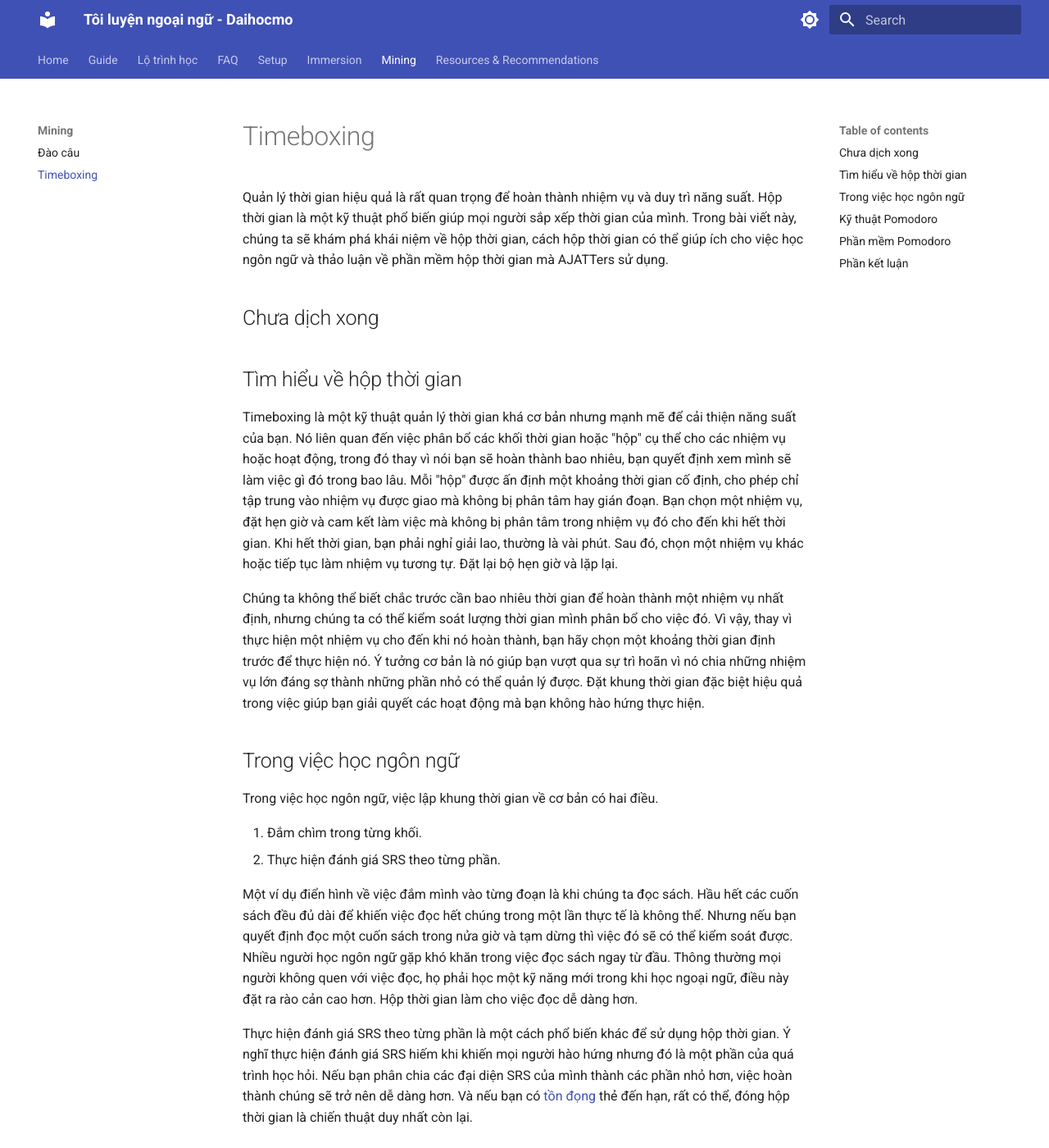
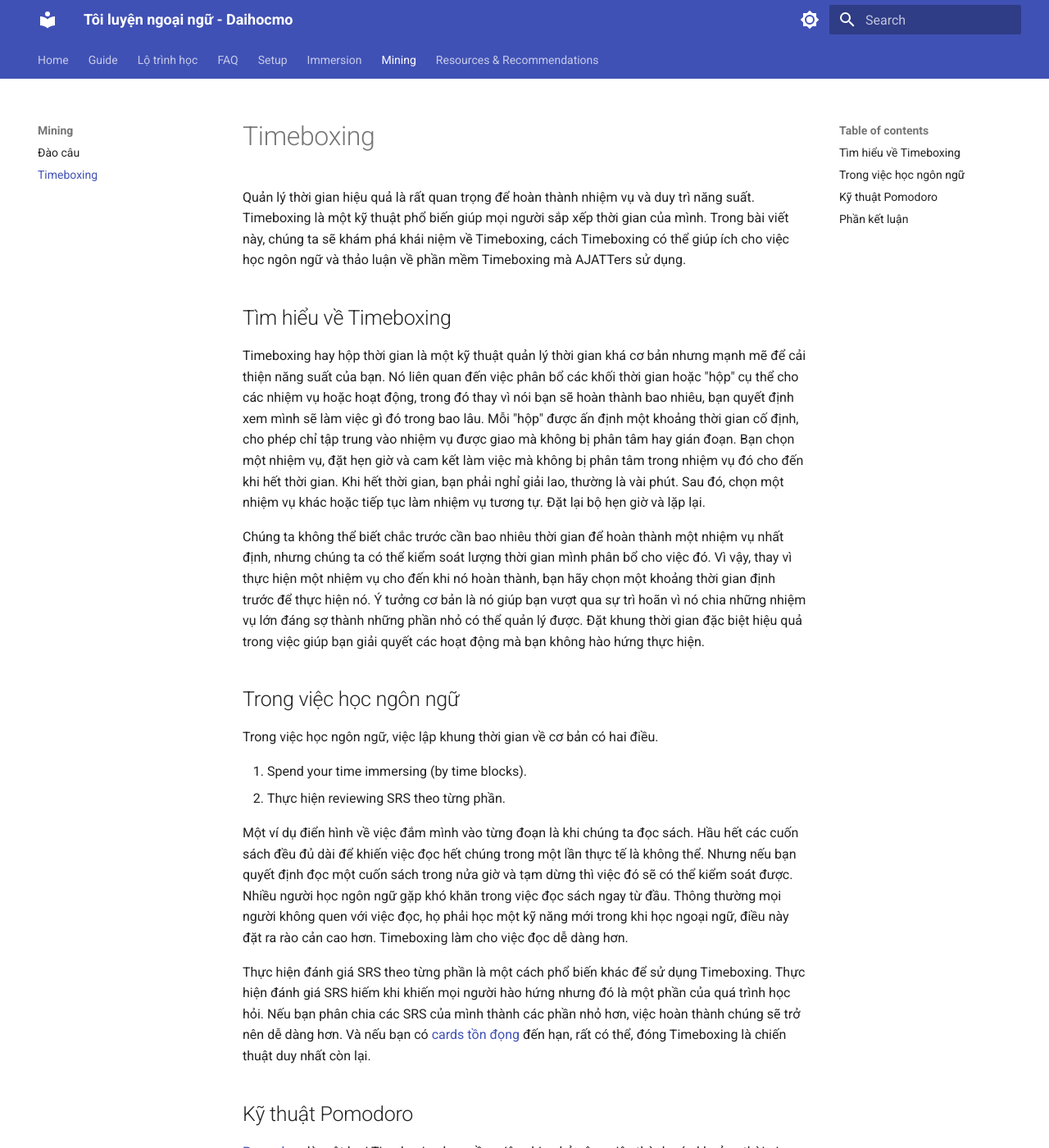
Before and after one commit to daihocmo/ngoai-ngu, an MkDocs documentation site: the page built from docs/timeboxing.md, in a window 1280 px wide and 1400 px high. Shown: the whole window at 82% size. Built offline with MkDocs 1.6.1 and Material for MkDocs 9.7.7, drawn with Linux system fonts in a browser that asks for light colours; some of the changed text lies outside the part shown.

Commit message:
another update for the course, finish translation (kinda)

```diff
--- a/docs/timeboxing.md
+++ b/docs/timeboxing.md
@@ -1,11 +1,9 @@
-Quản lý thời gian hiệu quả là rất quan trọng để hoàn thành nhiệm vụ và duy trì năng suất. Hộp thời gian là một kỹ thuật phổ biến giúp mọi người sắp xếp thời gian của mình. Trong bài viết này, chúng ta sẽ khám phá khái niệm về hộp thời gian, cách hộp thời gian có thể giúp ích cho việc học ngôn ngữ và thảo luận về phần mềm hộp thời gian mà AJATTers sử dụng.
-
-## Chưa dịch xong
+Quản lý thời gian hiệu quả là rất quan trọng để hoàn thành nhiệm vụ và duy trì năng suất. Timeboxing là một kỹ thuật phổ biến giúp mọi người sắp xếp thời gian của mình. Trong bài viết này, chúng ta sẽ khám phá khái niệm về Timeboxing, cách Timeboxing có thể giúp ích cho việc học ngôn ngữ và thảo luận về phần mềm Timeboxing mà AJATTers sử dụng.
 
 
-## Tìm hiểu về hộp thời gian
+## Tìm hiểu về Timeboxing
 
-Timeboxing là một kỹ thuật quản lý thời gian khá cơ bản nhưng mạnh mẽ để cải thiện năng suất của bạn. Nó liên quan đến việc phân bổ các khối thời gian hoặc "hộp" cụ thể cho các nhiệm vụ hoặc hoạt động, trong đó thay vì nói bạn sẽ hoàn thành bao nhiêu, bạn quyết định xem mình sẽ làm việc gì đó trong bao lâu. Mỗi "hộp" được ấn định một khoảng thời gian cố định, cho phép chỉ tập trung vào nhiệm vụ được giao mà không bị phân tâm hay gián đoạn. Bạn chọn một nhiệm vụ, đặt hẹn giờ và cam kết làm việc mà không bị phân tâm trong nhiệm vụ đó cho đến khi hết thời gian. Khi hết thời gian, bạn phải nghỉ giải lao, thường là vài phút. Sau đó, chọn một nhiệm vụ khác hoặc tiếp tục làm nhiệm vụ tương tự. Đặt lại bộ hẹn giờ và lặp lại.
+Timeboxing hay hộp thời gian là một kỹ thuật quản lý thời gian khá cơ bản nhưng mạnh mẽ để cải thiện năng suất của bạn. Nó liên quan đến việc phân bổ các khối thời gian hoặc "hộp" cụ thể cho các nhiệm vụ hoặc hoạt động, trong đó thay vì nói bạn sẽ hoàn thành bao nhiêu, bạn quyết định xem mình sẽ làm việc gì đó trong bao lâu. Mỗi "hộp" được ấn định một khoảng thời gian cố định, cho phép chỉ tập trung vào nhiệm vụ được giao mà không bị phân tâm hay gián đoạn. Bạn chọn một nhiệm vụ, đặt hẹn giờ và cam kết làm việc mà không bị phân tâm trong nhiệm vụ đó cho đến khi hết thời gian. Khi hết thời gian, bạn phải nghỉ giải lao, thường là vài phút. Sau đó, chọn một nhiệm vụ khác hoặc tiếp tục làm nhiệm vụ tương tự. Đặt lại bộ hẹn giờ và lặp lại.
 
 Chúng ta không thể biết chắc trước cần bao nhiêu thời gian để hoàn thành một nhiệm vụ nhất định, nhưng chúng ta có thể kiểm soát lượng thời gian mình phân bổ cho việc đó. Vì vậy, thay vì thực hiện một nhiệm vụ cho đến khi nó hoàn thành, bạn hãy chọn một khoảng thời gian định trước để thực hiện nó. Ý tưởng cơ bản là nó giúp bạn vượt qua sự trì hoãn vì nó chia những nhiệm vụ lớn đáng sợ thành những phần nhỏ có thể quản lý được. Đặt khung thời gian đặc biệt hiệu quả trong việc giúp bạn giải quyết các hoạt động mà bạn không hào hứng thực hiện.
 
@@ -13,23 +11,21 @@ Chúng ta không thể biết chắc trước cần bao nhiêu thời gian để
 
 Trong việc học ngôn ngữ, việc lập khung thời gian về cơ bản có hai điều.
 
-1. Đắm chìm trong từng khối.
-2. Thực hiện đánh giá SRS theo từng phần.
+1. Spend your time immersing (by time blocks).
+2. Thực hiện reviewing SRS theo từng phần.
 
-Một ví dụ điển hình về việc đắm mình vào từng đoạn là khi chúng ta đọc sách. Hầu hết các cuốn sách đều đủ dài để khiến việc đọc hết chúng trong một lần thực tế là không thể. Nhưng nếu bạn quyết định đọc một cuốn sách trong nửa giờ và tạm dừng thì việc đó sẽ có thể kiểm soát được. Nhiều người học ngôn ngữ gặp khó khăn trong việc đọc sách ngay từ đầu. Thông thường mọi người không quen với việc đọc, họ phải học một kỹ năng mới trong khi học ngoại ngữ, điều này đặt ra rào cản cao hơn. Hộp thời gian làm cho việc đọc dễ dàng hơn.
+Một ví dụ điển hình về việc đắm mình vào từng đoạn là khi chúng ta đọc sách. Hầu hết các cuốn sách đều đủ dài để khiến việc đọc hết chúng trong một lần thực tế là không thể. Nhưng nếu bạn quyết định đọc một cuốn sách trong nửa giờ và tạm dừng thì việc đó sẽ có thể kiểm soát được. Nhiều người học ngôn ngữ gặp khó khăn trong việc đọc sách ngay từ đầu. Thông thường mọi người không quen với việc đọc, họ phải học một kỹ năng mới trong khi học ngoại ngữ, điều này đặt ra rào cản cao hơn. Timeboxing làm cho việc đọc dễ dàng hơn.
 
-Thực hiện đánh giá SRS theo từng phần là một cách phổ biến khác để sử dụng hộp thời gian. Ý nghĩ thực hiện đánh giá SRS hiếm khi khiến mọi người hào hứng nhưng đó là một phần của quá trình học hỏi. Nếu bạn phân chia các đại diện SRS của mình thành các phần nhỏ hơn, việc hoàn thành chúng sẽ trở nên dễ dàng hơn. Và nếu bạn có [tồn đọng](https://tatsumoto-ren.github.io/blog/how-to-review.html#fight-backlogs) thẻ đến hạn, rất có thể, đóng hộp thời gian là chiến thuật duy nhất còn lại.
+Thực hiện đánh giá SRS theo từng phần là một cách phổ biến khác để sử dụng Timeboxing. Thực hiện đánh giá SRS hiếm khi khiến mọi người hào hứng nhưng đó là một phần của quá trình học hỏi. Nếu bạn phân chia các SRS của mình thành các phần nhỏ hơn, việc hoàn thành chúng sẽ trở nên dễ dàng hơn. Và nếu bạn có [cards tồn đọng](https://tatsumoto-ren.github.io/blog/how-to-review.html#fight-backlogs) đến hạn, rất có thể, đóng Timeboxing là chiến thuật duy nhất còn lại.
 
 
 ## Kỹ thuật Pomodoro
 
-[Pomodoro](https://en.wikipedia.org/wiki/Pomodoro_Technique) là một loại hộp thời gian bao gồm việc chia nhỏ công việc thành các khoảng thời gian tập trung trong 25 phút, được gọi là "pomodoros", sau đó là các khoảng nghỉ ngắn 5 phút. Sau 4 pomodoro, thời gian nghỉ dài hơn từ 10 phút trở lên sẽ được thực hiện. Ý tưởng đằng sau kỹ thuật này là tối đa hóa sự tập trung và tập trung trong các buổi học kéo dài 25 phút đồng thời cho phép nghỉ ngơi thường xuyên.
-
-##Phần mềm Pomodoro
+[Pomodoro](https://en.wikipedia.org/wiki/Pomodoro_Technique) là một loại Timeboxing bao gồm việc chia nhỏ công việc thành các khoảng thời gian tập trung trong 25 phút, được gọi là "pomodoros", sau đó là các khoảng nghỉ ngắn 5 phút. Sau 4 pomodoro, thời gian nghỉ dài hơn từ 10 phút trở lên sẽ được thực hiện. Ý tưởng đằng sau kỹ thuật này là tối đa hóa sự tập trung và tập trung trong các buổi học kéo dài 25 phút đồng thời cho phép nghỉ ngơi thường xuyên.
 
 
 ## Phần kết luận
 
-Hộp thời gian và Kỹ thuật Pomodoro là những công cụ có giá trị để nâng cao năng suất và quản lý thời gian hiệu quả. Bằng cách phân bổ các khoảng thời gian đã định cho các nhiệm vụ và nghỉ giải lao thường xuyên, bạn có thể duy trì sự tập trung, chống lại sự trì hoãn, ngăn ngừa kiệt sức và đạt được nhiều thành tựu hơn trong thời gian ngắn hơn. Người dùng GNU/Linux có thể chọn từ nhiều tùy chọn phần mềm Pomodoro khác nhau để tích hợp kỹ thuật này một cách liền mạch vào máy tính của họ.
+Timeboxing và Kỹ thuật Pomodoro là những công cụ có giá trị để nâng cao năng suất và quản lý thời gian hiệu quả. Bằng cách phân bổ các khoảng thời gian đã định cho các nhiệm vụ và nghỉ giải lao thường xuyên, bạn có thể duy trì sự tập trung, chống lại sự trì hoãn, ngăn ngừa kiệt sức và đạt được nhiều thành tựu hơn trong thời gian ngắn hơn. Người dùng GNU/Linux có thể chọn từ nhiều tùy chọn phần mềm Pomodoro khác nhau để tích hợp kỹ thuật này một cách liền mạch vào máy tính của họ.
 
 Khung thời gian thiên về cải thiện năng suất nói chung hơn là thứ bạn áp dụng vào việc học ngôn ngữ hoặc học tiếng Nhật nói riêng, vì vậy đây không phải là một phần bắt buộc trong chương trình giảng dạy AJATT, nhưng nó đủ hữu ích để đề cập đến nó trong hướng dẫn. Nếu nó có vẻ hữu ích cho bạn thì tôi khuyên bạn nên thử nghiệm nó.
```
